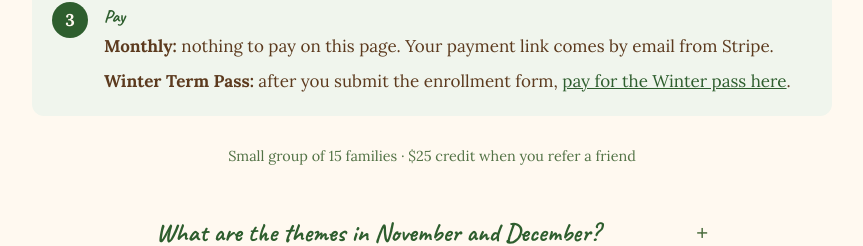
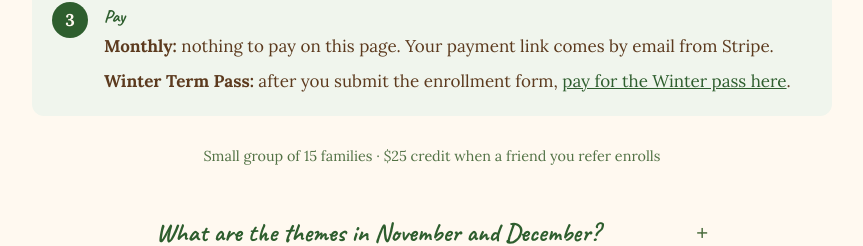
Before and after one commit to mattison-wiliams/littleroots-site, a plain HTML site: page register.html in a window 1280 px wide. Shown: the part 1468-1714 px from the top of the page, without its empty margins (208-1071 px from the left). Drawn offline with Linux system fonts and the light colour scheme.

Commit message:
Enroll page: referral credit applies once the friend enrolls
Co-Authored-By: Claude Opus 5.5 <noreply@anthropic.com>
Claude-Session: https://claude.ai/code/session_01RWndd9DGAJ4ogiNhscZXk4

```diff
--- a/register.html
+++ b/register.html
@@ -109,7 +109,7 @@
         </li>
       </ol>
 
-      <p class="register-form-note register-steps-intro">Small group of 15 families &middot; $25 credit when you refer a friend</p>
+      <p class="register-form-note register-steps-intro">Small group of 15 families &middot; $25 credit when a friend you refer enrolls</p>
 
       <details class="faq-item register-themes">
         <summary class="faq-question">What are the themes in November and December?</summary>
```
